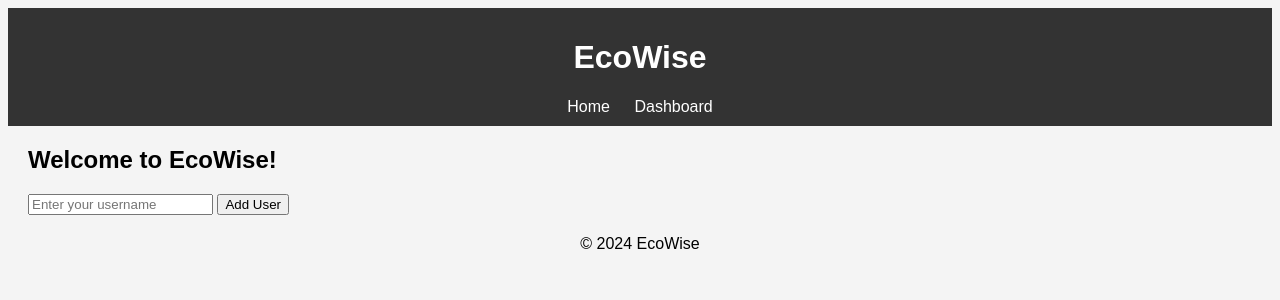
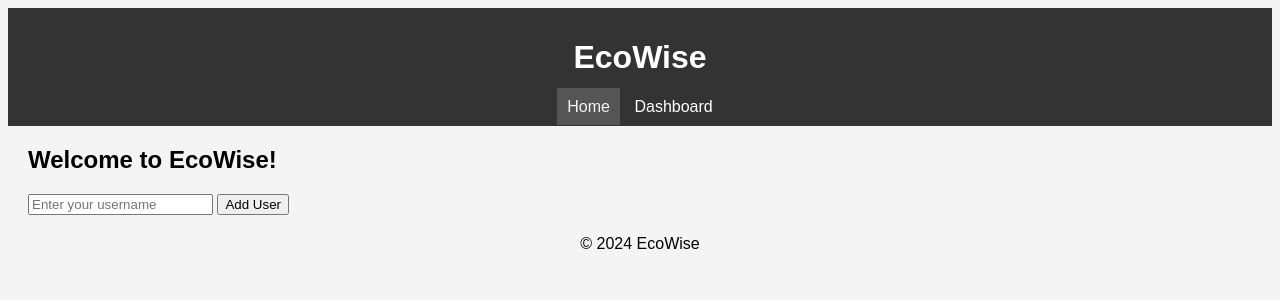
Before and after one commit to deepuzz11/EcoWise-Your-Personalized-Carbon-Tracker, a Flask app: page / in a window 1280 px wide, with the pointer over the restyled element. Shown: the top 300 px of the page. Run offline with Flask 2, Linux system fonts and the light colour scheme.

Commit message:
Update styles.css

```diff
--- a/static/css/styles.css
+++ b/static/css/styles.css
@@ -16,6 +16,11 @@ nav a {
     text-decoration: none;
 }
 
+nav a:hover {
+    background-color: #555;
+    color: #f4f4f4;
+}
+
 main {
     margin: 20px;
 }
```
